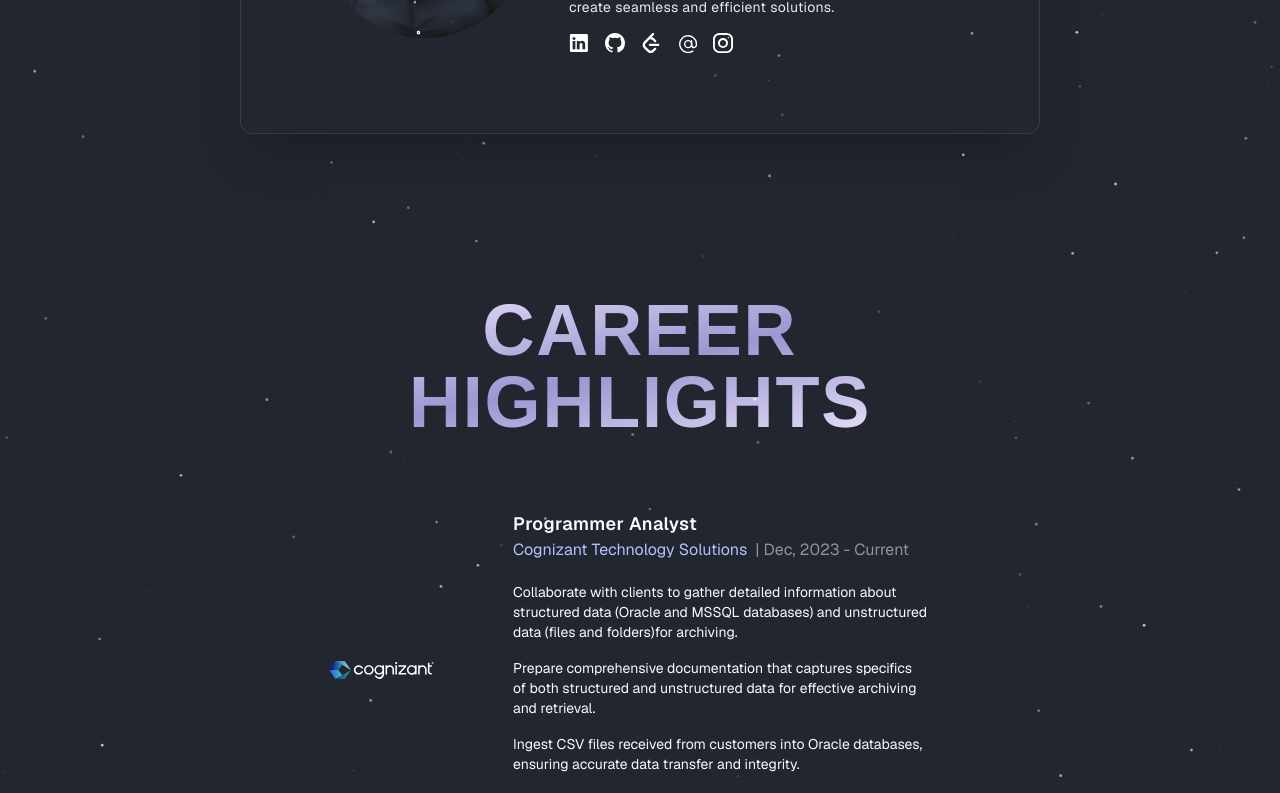
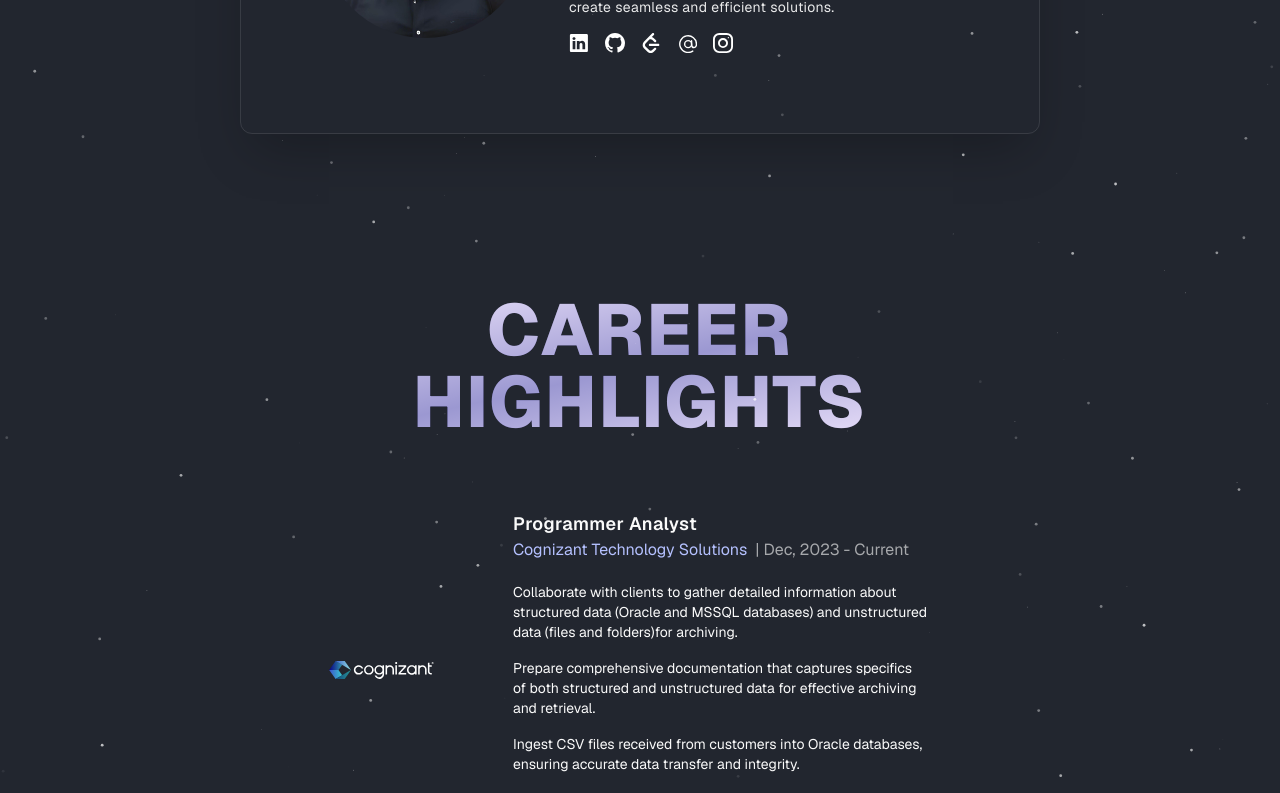
Before and after one commit to UtkarshSarkari/Utkarsh-Sarkari-Portfolio, a Next.js app: page / in a window 1280 px wide. Shown: the part 520-1313 px from the top of the page. Built offline with nearby package versions, Linux system fonts and the light colour scheme.

Commit message:
second commit

```diff
--- a/src/components/ExperienceCard.tsx
+++ b/src/components/ExperienceCard.tsx
@@ -24,7 +24,7 @@
         </div>
         <div className="flex flex-col lg:flex-row">
           <div className="highlight">Cognizant Technology Solutions &nbsp;</div>
-          <div className="text-white/50">| Dec, 2023 - Current</div>
+          <div className="text-white/60 text-sm lg:text-base">| Dec, 2023 - Current</div>
         </div>
         <ul className="mt-5 text-sm flex flex-col gap-4">
           <li>
--- a/src/pages/Experience.tsx
+++ b/src/pages/Experience.tsx
@@ -4,8 +4,8 @@
 
 export default function Experience() {
   return (
-    <div className="px-8 lg:px-80 py-20 lg:py-40">
-      <div className="font-bold text-white/50 text-5xl lg:text-7xl uppercase tracking-wide text-center leading-[60px] bg-gradient-to-br from-purple-200 via-indigo-800 to-purple-200 bg-clip-text">
+    <div className="px-8 lg:px-80 py-20 lg:py-40 font-[family-name:var(--font-geist-sans)]">
+      <div className="font-extrabold text-white/50 text-5xl lg:text-7xl uppercase tracking-wide text-center leading-[60px] bg-gradient-to-br from-purple-200 via-indigo-800 to-purple-200 bg-clip-text">
         Career Highlights
       </div>
       <div className="">
```
